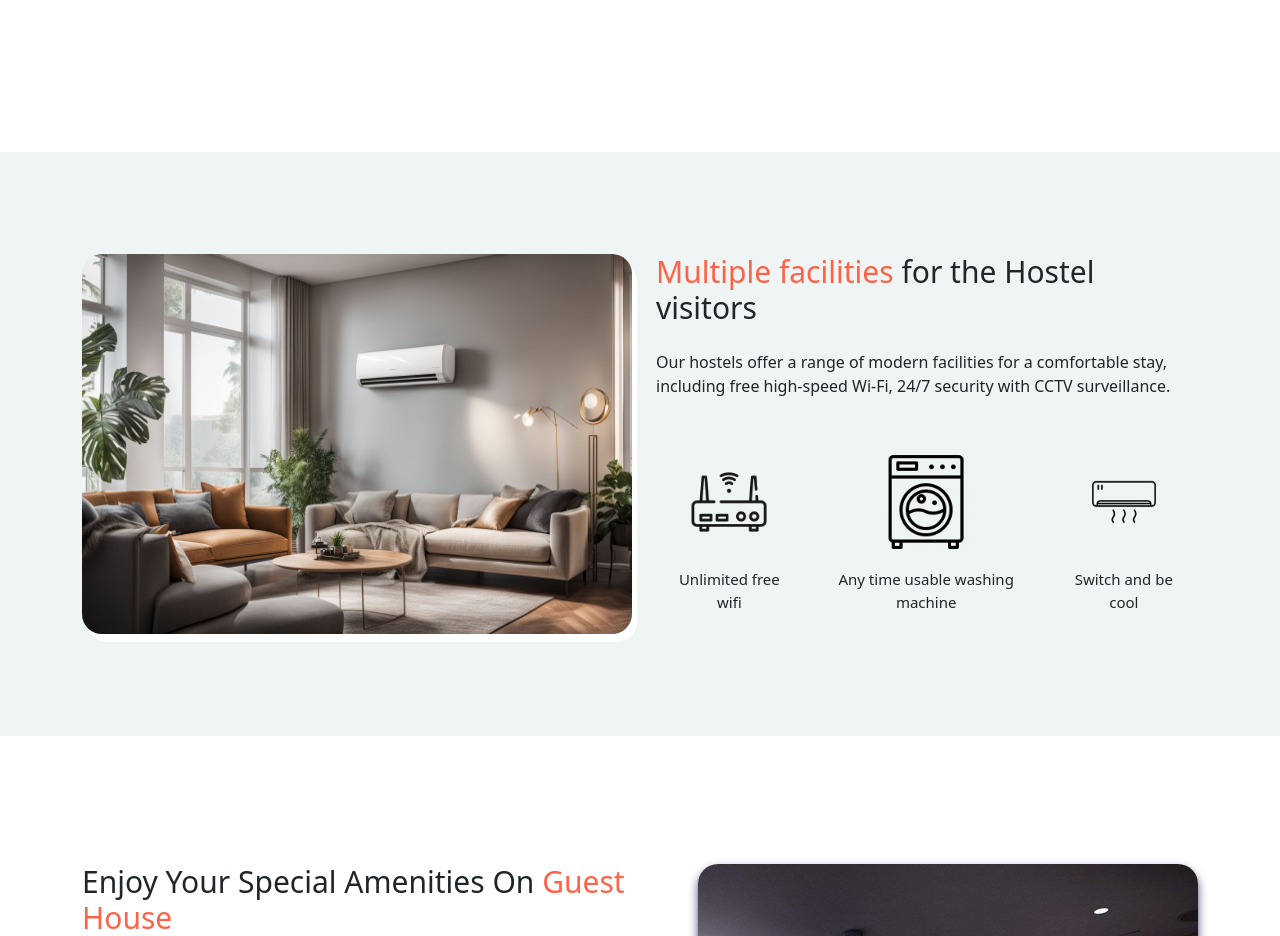
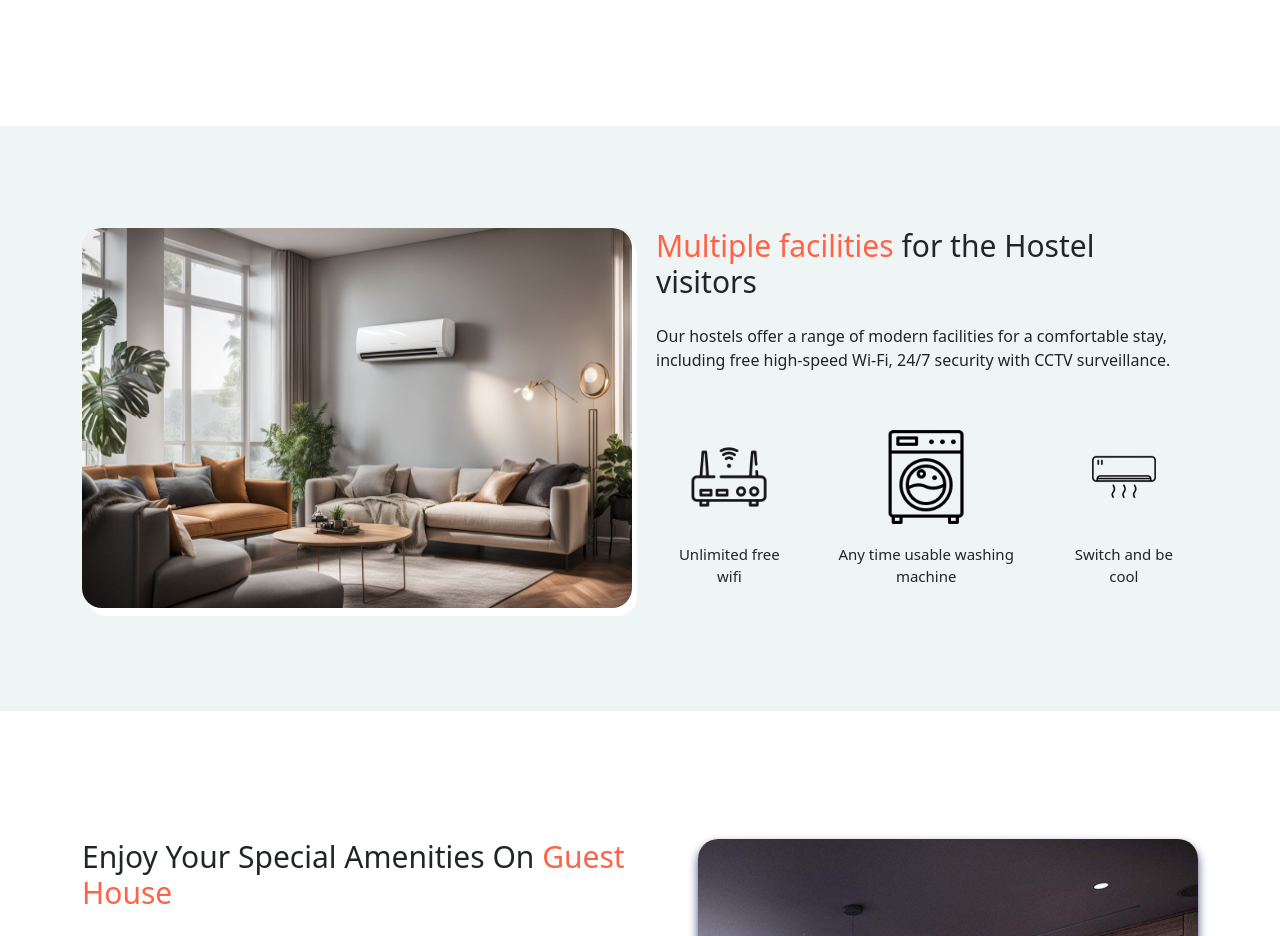
Before and after one commit to saminnam/hostel-website, a React (Create React App) app: page / in a window 1280 px wide. Shown: the part 3260-4196 px from the top of the page. Built offline with nearby package versions, Linux system fonts and the light colour scheme; a small style sheet from the web is missing; a web font is replaced by a local one.

Commit message:
Update SectionFour.css

```diff
--- a/src/Component/SectionFour/SectionFour.css
+++ b/src/Component/SectionFour/SectionFour.css
@@ -1,7 +1,6 @@
 .sec_4_main_page {
     background-color: #eff4f4;
     position: relative;
-    margin-top: 12%;
     padding: 8% 0;
 }
 
```
